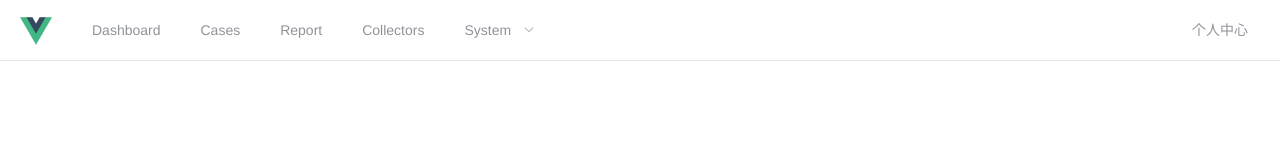
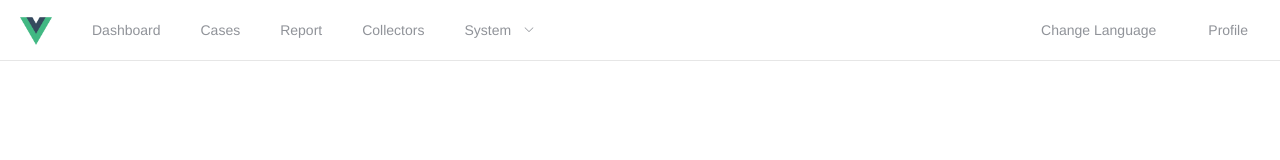
Before and after one commit to ifan112/demo-vue2project, a Vue app: page / in a window 1280 px wide. Shown: the top 160 px of the page. Built offline with nearby package versions, Linux system fonts and the light colour scheme.

Commit message:
支持切换语言

```diff
--- a/src/components/HeaderMenu.vue
+++ b/src/components/HeaderMenu.vue
@@ -25,7 +25,11 @@
       </template>
 
       <el-menu-item index="/profile" style="float: right; margin-right: 12px">
-          个人中心
+          {{ $t('menu.profile') }}
+      </el-menu-item>
+
+      <el-menu-item @click="changeLanguage" style="float: right; margin-right: 12px">
+          {{ $t('menu.changeLanguage')}}
       </el-menu-item>
     </el-menu>
   </div>
@@ -33,6 +37,8 @@
 
 
 <script>
+import i18n from "@locales/i18n";
+
 export default {
   name: "HeaderMenu",
 
@@ -74,6 +80,9 @@ export default {
     handleSelect() {
       console.log("Menu click");
     },
+    changeLanguage() {
+      i18n.locale = 'zh'
+    }
   },
 };
 </script>
--- a/src/locales/en.json
+++ b/src/locales/en.json
@@ -15,6 +15,8 @@
     "report": "Report",
     "collectors": "Collectors",
     "system": "System",
-    "systemRole": "System Role"
+    "systemRole": "System Role",
+    "changeLanguage": "Change Language",
+    "profile": "Profile"
   }
 }
--- a/src/locales/zh.json
+++ b/src/locales/zh.json
@@ -14,6 +14,8 @@
     "report": "报表",
     "collectors": "催收员管理",
     "system": "系统管理",
-    "systemRole": "角色管理"
+    "systemRole": "角色管理",
+    "changeLanguage": "切换语言",
+    "profile": "个人中心"
   }
 }
```
